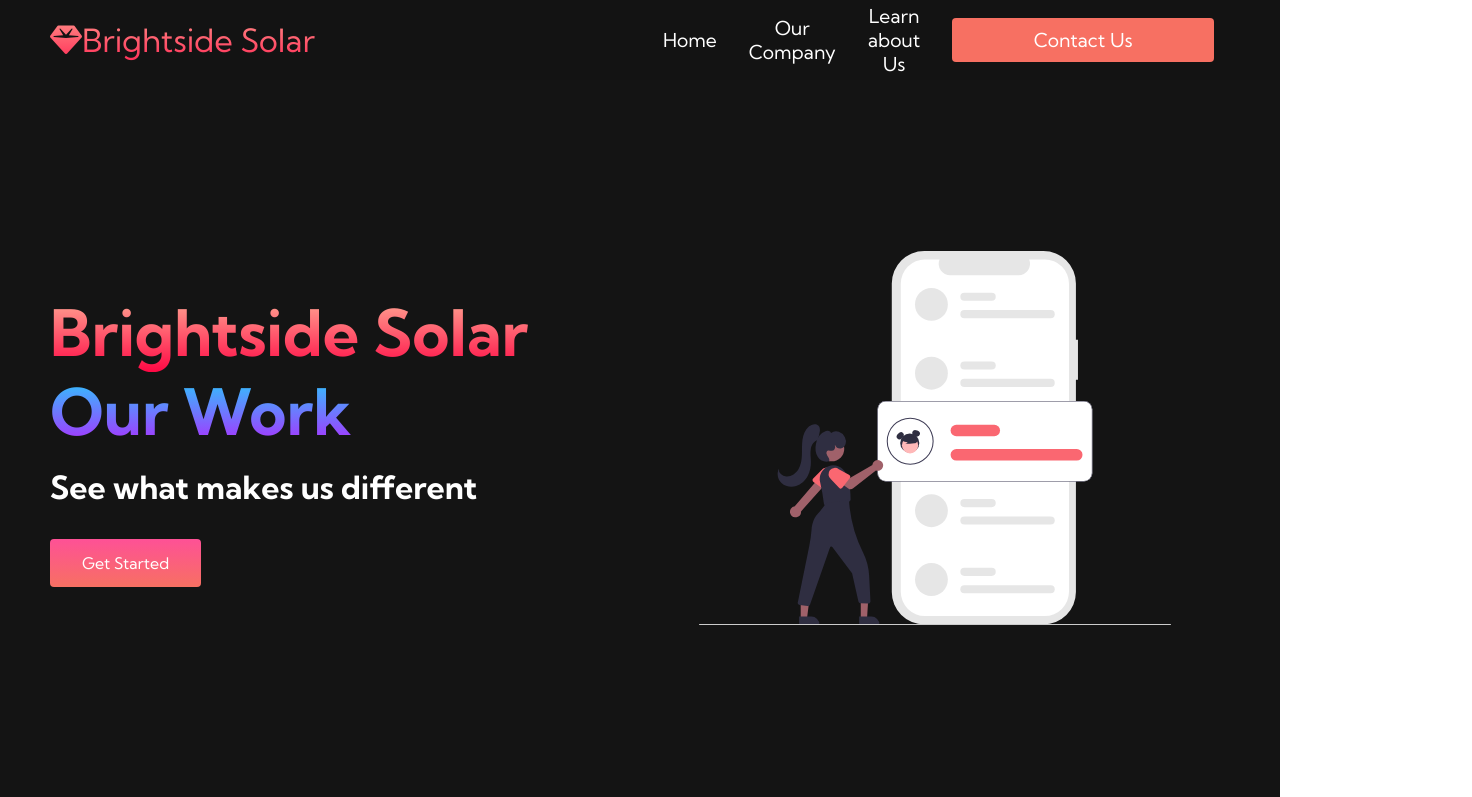
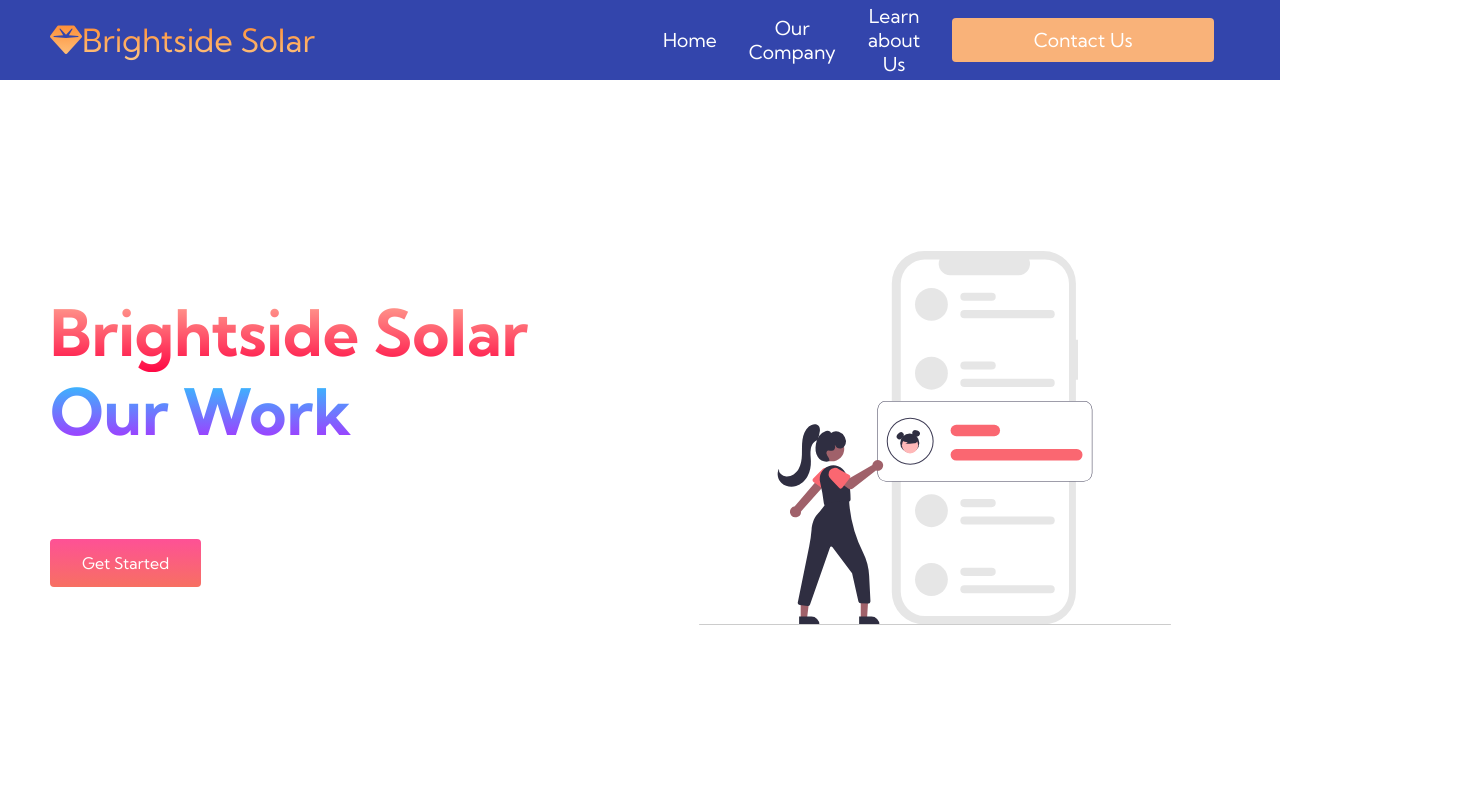
Before and after one commit to ottenarowe1/Brightside-Solar, a plain HTML site: page index.html in a window 1280 px wide. Shown: the top 797 px of the page, 1472 px wide, since content can reach past the window. Drawn offline with Linux system fonts and the light colour scheme; some packages are replaced by stand-ins of ours; a script that the page names is missing.

Commit message:
Add files via upload

```diff
--- a/index.html
+++ b/index.html
@@ -9,8 +9,14 @@
     <link rel="preconnect" href="https://fonts.googleapis.com">
     <link rel="preconnect" href="https://fonts.gstatic.com" crossorigin>
     <link href="https://fonts.googleapis.com/css2?family=Kumbh+Sans:wght@100..900&display=swap" rel="stylesheet">
+
+<script type="module" src="https://unpkg.com/@splinetool/viewer@1.9.0/build/spline-viewer.js"></script>
+
+
+
 </head>
 <body>
+<spline-viewer class="background" url="https://prod.spline.design/4kcf5On42MkprNAA/scene.splinecode"></spline-viewer>
     <!-- Navbar Section -->
    <nav class="navbar">
     <div class="navbar__container">
@@ -127,7 +133,7 @@
             <i class="fab fa-instagram"></i>
         </a>
         <a href="/" class="social__icon--link" target="_blank">
-            <i class="fab fa-twitter"></i>
+            <i class="fab fa-x"></i>
         </a>
         <a href="/" class="social__icon--link" target="_blank">
             <i class="fab fa-linkedin"></i>
--- a/styles.css
+++ b/styles.css
@@ -5,8 +5,19 @@
     font-family: 'Kumbh Sans', sans-serif;
 }
 
+/* spline interactive */
+.background {
+  position: absolute;
+  top: 0;
+  left: 0;
+  width: 100%;
+  height: 100%;
+  transform: scale(1.3);
+
+}
+
 .navbar {
-    background: #131313;
+    background: rgb(51, 69, 172);
     height: 80px;
     display: flex;
     justify-content: center;
@@ -29,8 +40,8 @@
 }
 
 #navbar__logo {
-    background-color: #ff8177;
-    background-image: linear-gradient(to top, #ff0844 0%, #ffb199 100%);
+    background-color: #f99185;
+    background-image: linear-gradient(to top, #fde7b1 0%, #ff6700 100%);
     background-size: 100%;
     -webkit-background-clip: text;
     -moz-background-clip: text;
@@ -87,12 +98,12 @@
     border: none;
     outline: none;
     border-radius: 4px;
-    background: #f77062;
+    background: #f9b279;
     color: #fff;
 }
 
 .button:hover {
-  background: #ff0844;
+  background: #f77062;
   transition: all 0.3s ease;
 }
 
@@ -123,11 +134,11 @@
     transition: all 0.5s ease;
     height: 50vh;
     z-index: -1;
-    background: #131313;
+    background: blue;
   }
 
   .navbar__menu.active {
-    background: #131313;
+    background: rgb(51, 69, 172);
     top: 100%;
     opacity: 1;
     transition: all 0.5s ease;
@@ -199,7 +210,7 @@
 
 /* Hero Section CSS */
 .main {
-    background-color: #141414;
+    background-color: #fff;
 }
 
 .main__container {
@@ -209,7 +220,7 @@
    justify-self: center;
    margin: 0 auto;
    height: 90vh;
-   background-color: #141414;
+   background-color: #fff;
    z-index: 1;
    width: 100%;
    max-width: 1300px;
```
